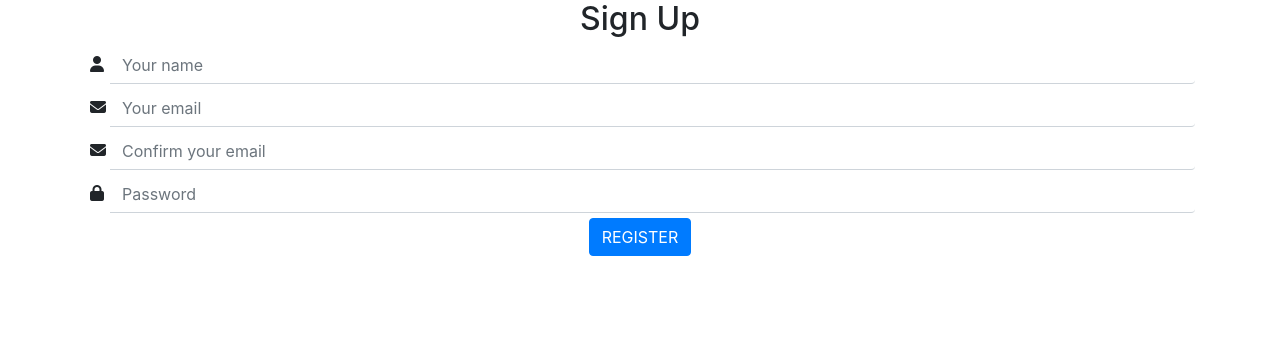
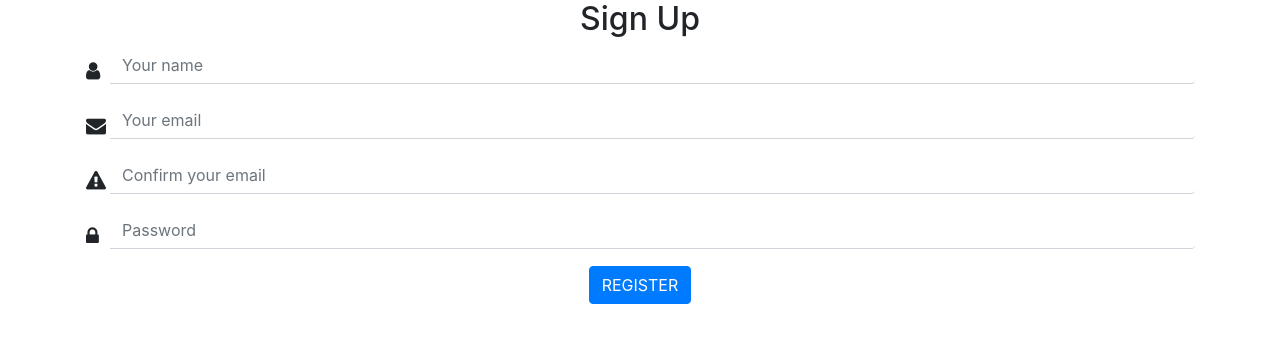
Before and after one commit to mnpmuthu/myreactapp, a React (Create React App) app: page / in a window 1280 px wide. Shown: the top 342 px of the page. Built offline with nearby package versions, Linux system fonts and the light colour scheme.

Commit message:
css changes

```diff
--- a/public/index.html
+++ b/public/index.html
@@ -39,7 +39,10 @@
     <!-- Latest compiled JavaScript -->
     <script src="https://maxcdn.bootstrapcdn.com/bootstrap/4.3.1/js/bootstrap.min.js"></script>
 
-    <script src="https://kit.fontawesome.com/a076d05399.js"></script>
+    <link
+      rel="stylesheet"
+      href="https://cdnjs.cloudflare.com/ajax/libs/font-awesome/4.7.0/css/font-awesome.min.css"
+    />
   </head>
 
   <body>
--- a/src/Components/Register.js
+++ b/src/Components/Register.js
@@ -15,7 +15,7 @@ class Register extends Component {
   }
 
   registerUser(event) {
-    console.log("User ", this.state, " is registerd...");
+    console.log("User ", this.state.name, " is registerd...");
     event.preventDefault();
   }
 
@@ -62,7 +62,7 @@ class Register extends Component {
 
         <div className="input-group">
           <span className="input-group-addon">
-            <i className="fa fa-envelope" />
+            <i className="fa fa-warning" />
           </span>
           <input
             className="form-control"
--- a/src/styles.css
+++ b/src/styles.css
@@ -5,8 +5,8 @@
 
 .input-group-addon {
   width: 25px;
-  display: flex;
-  padding: 10px 5px;
+  padding: 10px 1px;
+  font-size: 20px;
 }
 .form-control {
   border: none;
```
